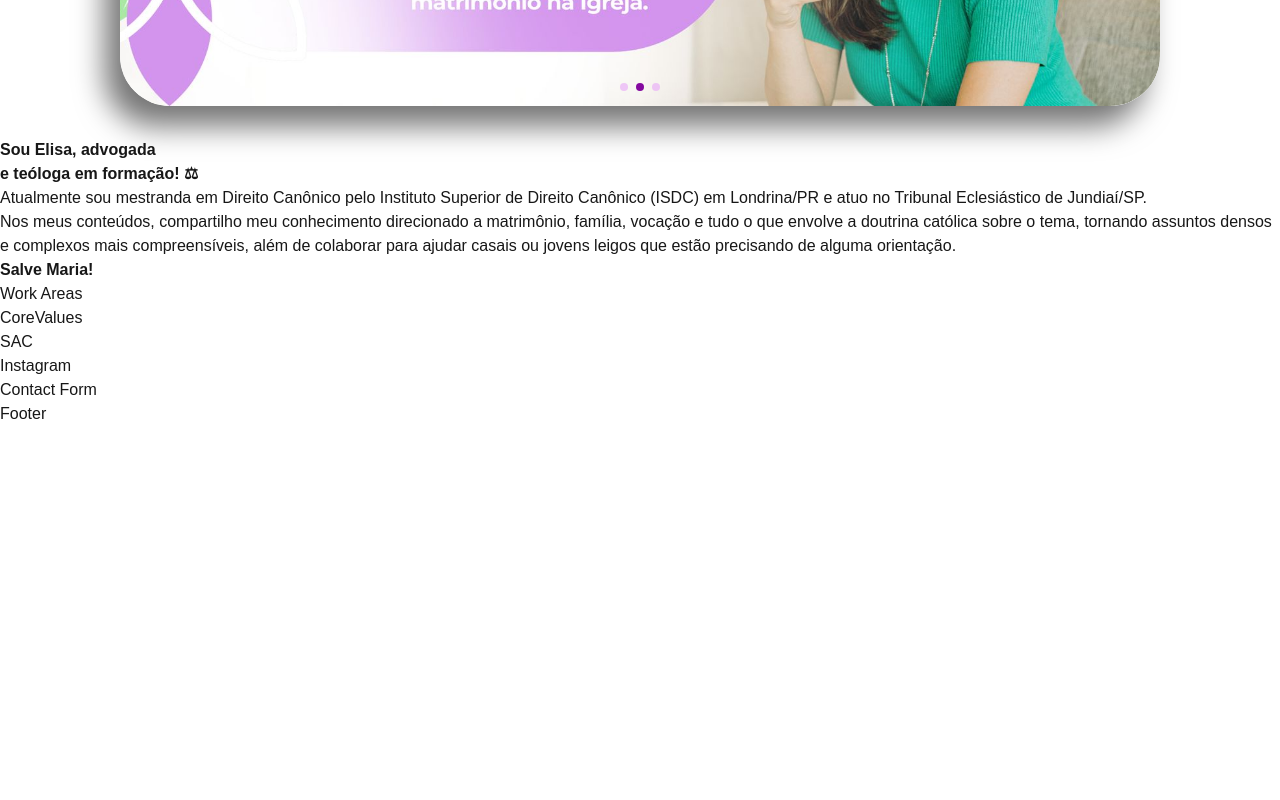
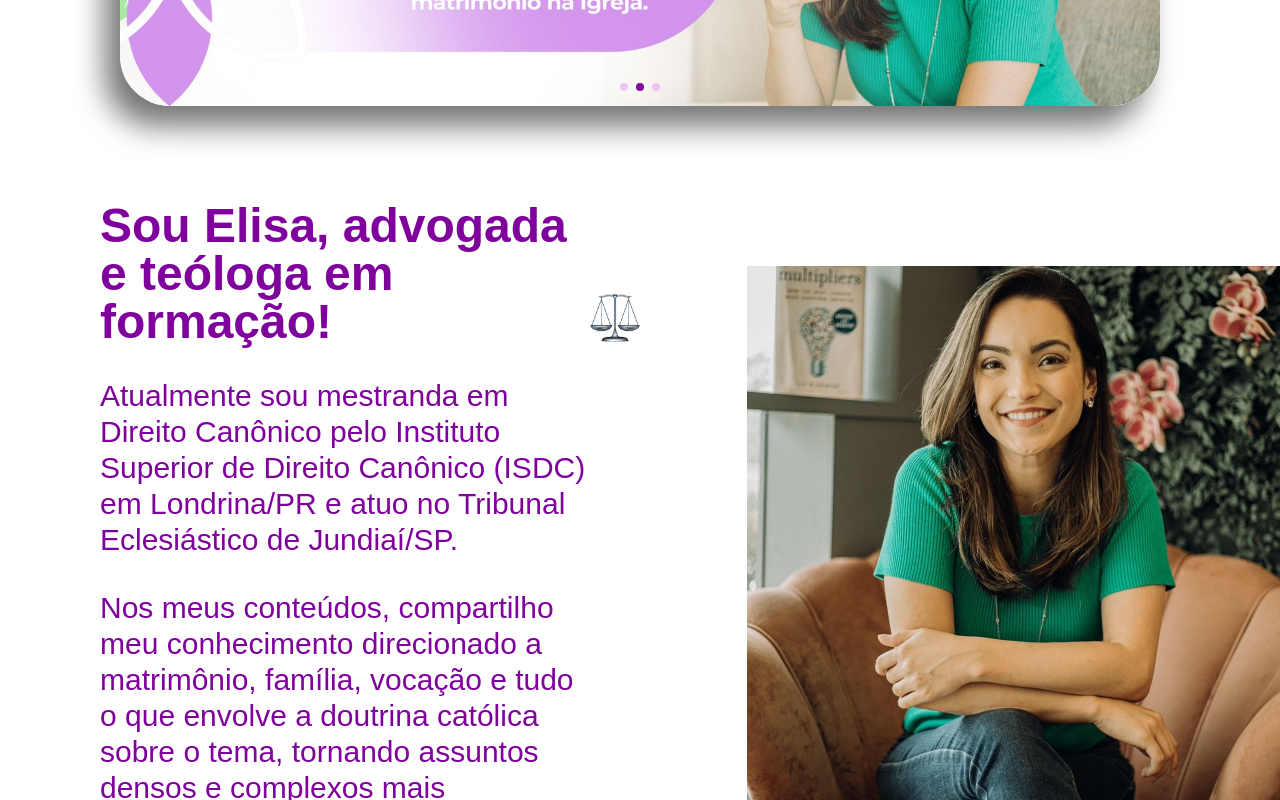
Before and after one commit to lucaspzaranza/elisa-adv, a Next.js app: page / in a window 1280 px wide. Shown: the part 680-1480 px from the top of the page. Before the commit the page ends 1106 px from the top, so only its background shows below. Built offline with nearby package versions, Linux system fonts and the light colour scheme.

Commit message:
about-me main design added

```diff
--- a/src/app/components/sections/about-me/index.tsx
+++ b/src/app/components/sections/about-me/index.tsx
@@ -1,28 +1,40 @@
+import Image from "next/image";
+
 export default function AboutMe() {
+  const scalesSize = 50;
   return (
-    <div>
-      <h1>
-        <strong>
-          Sou Elisa, advogada <br /> e teóloga em formação! ⚖
+    <div className="w-full bg-elisa-2 bg-no-repeat bg-right bg-[length:533px_687px]">
+      <div className="w-1/2 text-strong-color">
+        <h1 className="text-5xl">
+          <strong className="flex flex-row items-end justify-normal">
+            Sou Elisa, advogada <br /> e teóloga em formação!
+            <Image
+              className="ml-2 pb-1"
+              src="/scales.png"
+              alt="Direito Canônico"
+              width={scalesSize}
+              height={scalesSize}
+            />
           </strong>
         </h1>
-      <section>
-        <p>
+        <section className="w-11/12 mt-8 text-3xl">
+          <p className="mb-8">
             Atualmente sou mestranda em Direito Canônico pelo Instituto Superior
             de Direito Canônico (ISDC) em Londrina/PR e atuo no Tribunal
             Eclesiástico de Jundiaí/SP.
           </p>
-        <p>
+          <p className="mb-8">
             Nos meus conteúdos, compartilho meu conhecimento direcionado a
-          matrimônio, família, vocação e tudo o que envolve a doutrina católica
-          sobre o tema, tornando assuntos densos e complexos mais
-          compreensíveis, além de colaborar para ajudar casais ou jovens leigos
-          que estão precisando de alguma orientação.
+            matrimônio, família, vocação e tudo o que envolve a doutrina
+            católica sobre o tema, tornando assuntos densos e complexos mais
+            compreensíveis, além de colaborar para ajudar casais ou jovens
+            leigos que estão precisando de alguma orientação.
           </p>
           <h2>
             <strong>Salve Maria!</strong>
           </h2>
         </section>
       </div>
+    </div>
   );
 }
--- a/src/app/components/sections/header/index.tsx
+++ b/src/app/components/sections/header/index.tsx
@@ -9,7 +9,7 @@ export default function Header() {
   const btnMarginLeft = "ml-4";
 
   return (
-    <div className="bg-no-repeat bg-left bg-cover pb-8">
+    <div className="bg-no-repeat bg-left bg-cover mb-24">
       <div className="grid grid-cols-3 h-6">
         <div className="bg-primary-lighter"></div>
         <div className="bg-primary-darker"></div>
--- a/src/app/globals.css
+++ b/src/app/globals.css
@@ -29,3 +29,9 @@ body {
   background: #84099f; /* Cor da bolinha ativa */
   opacity: 1;
 }
+
+h1,
+h2,
+p {
+  padding-left: 100px;
+}
--- a/tailwind.config.ts
+++ b/tailwind.config.ts
@@ -14,9 +14,11 @@ export default {
         primary: "#C850D3",
         "primary-darker": "#84099F",
         "primary-lighter": "#EAB1F6",
+        "strong-color": "#7f009c",
       },
       backgroundImage: {
         "elisa-1": "url('/elisa-1.png')",
+        "elisa-2": "url('/elisa-2.jpg')",
       },
     },
   },
```
Also changed, not shown: public/elisa-2.jpg (added), public/scales.png (added). Lines whose indentation alone changed are shown as unchanged.
